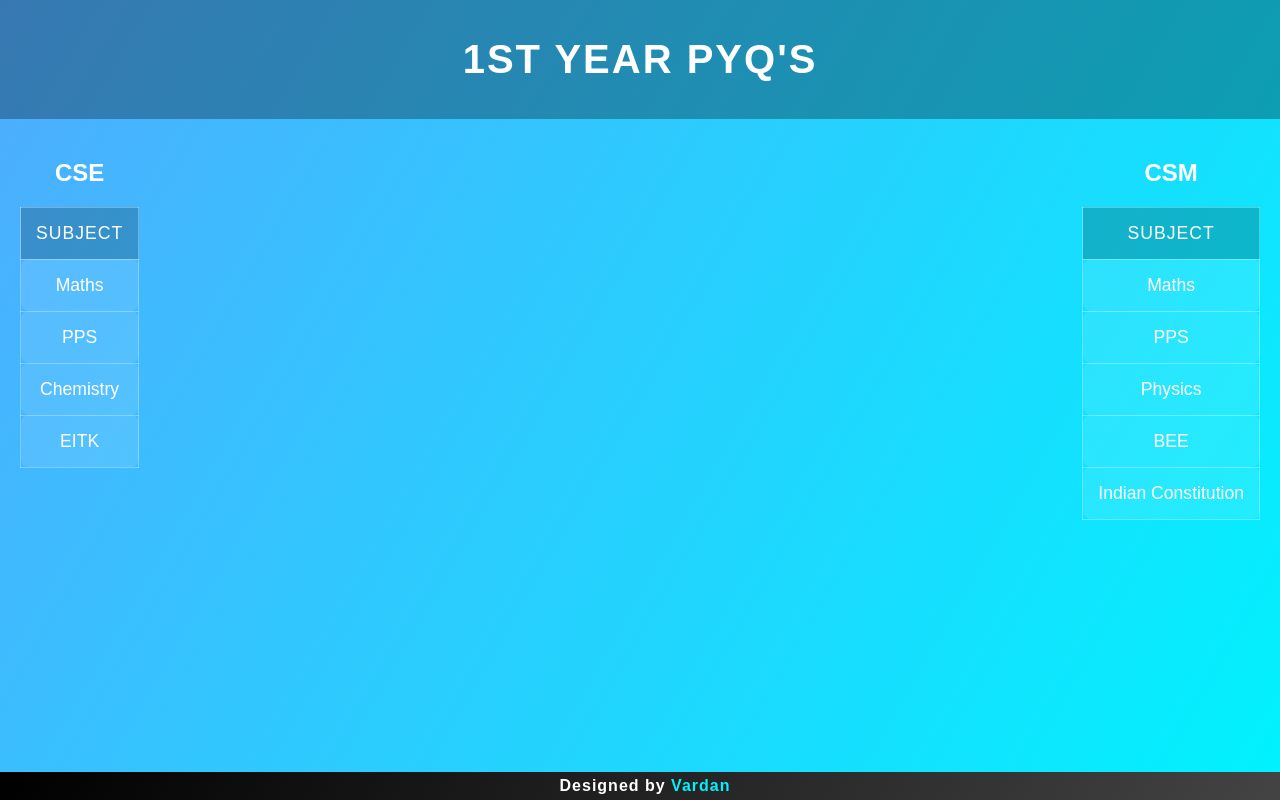
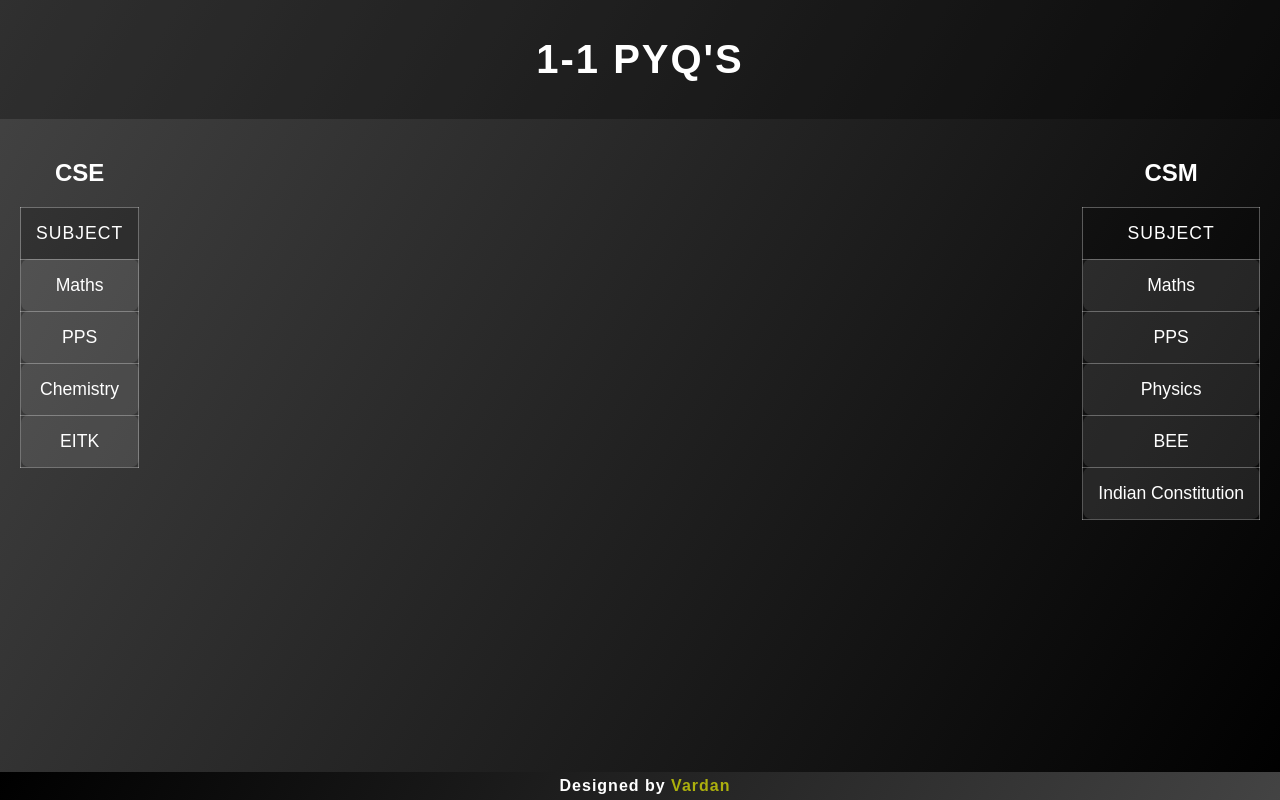
Before and after one commit to ngit24/pyq, a plain HTML site: page index.html in a window 1280 px wide. Drawn offline with Linux system fonts and the light colour scheme.

Commit message:
Update index.html

```diff
--- a/index.html
+++ b/index.html
@@ -7,7 +7,7 @@
       font-family: "Poppins", sans-serif;
       margin: 0;
       padding: 0;
-      background: linear-gradient(120deg, #4facfe, #00f2fe);
+      background: linear-gradient(120deg, #444, #000000);
       color: #fff;
       height: 100%;
       display: flex;
@@ -85,7 +85,7 @@ footer span {
 }
 
 footer .name {
-  color: #00f2fe; /* Blue color for the name */
+  color: #f9ff00a3; /* Blue color for the name */
 }
 
     /* Animations */
@@ -122,7 +122,7 @@ footer .name {
 </head>
 <body>
   <header>
-    <h1>1st Year PYQ's</h1>
+    <h1>1-1 PYQ's</h1>
 
   </header>
   <div class="container">
```
